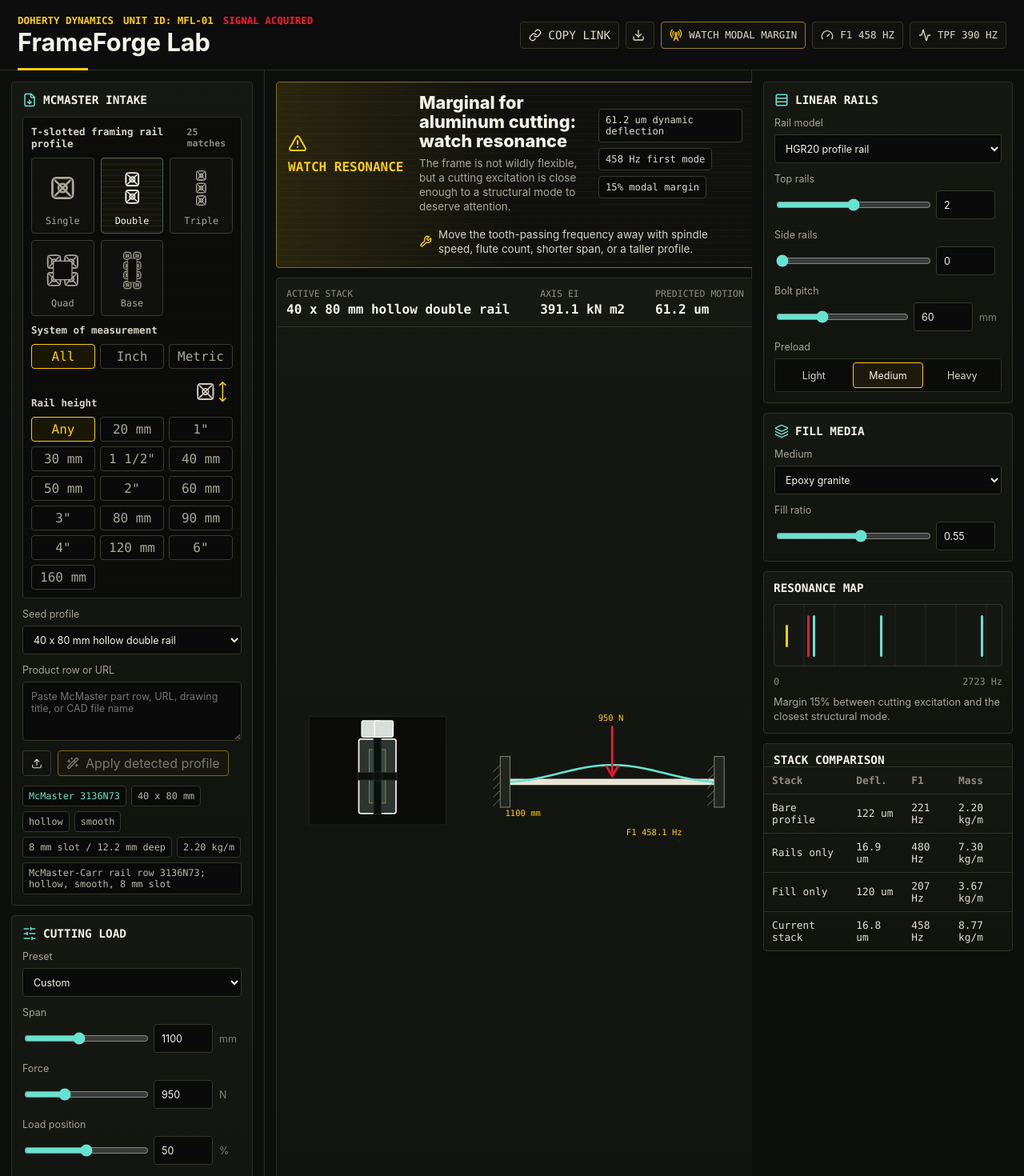
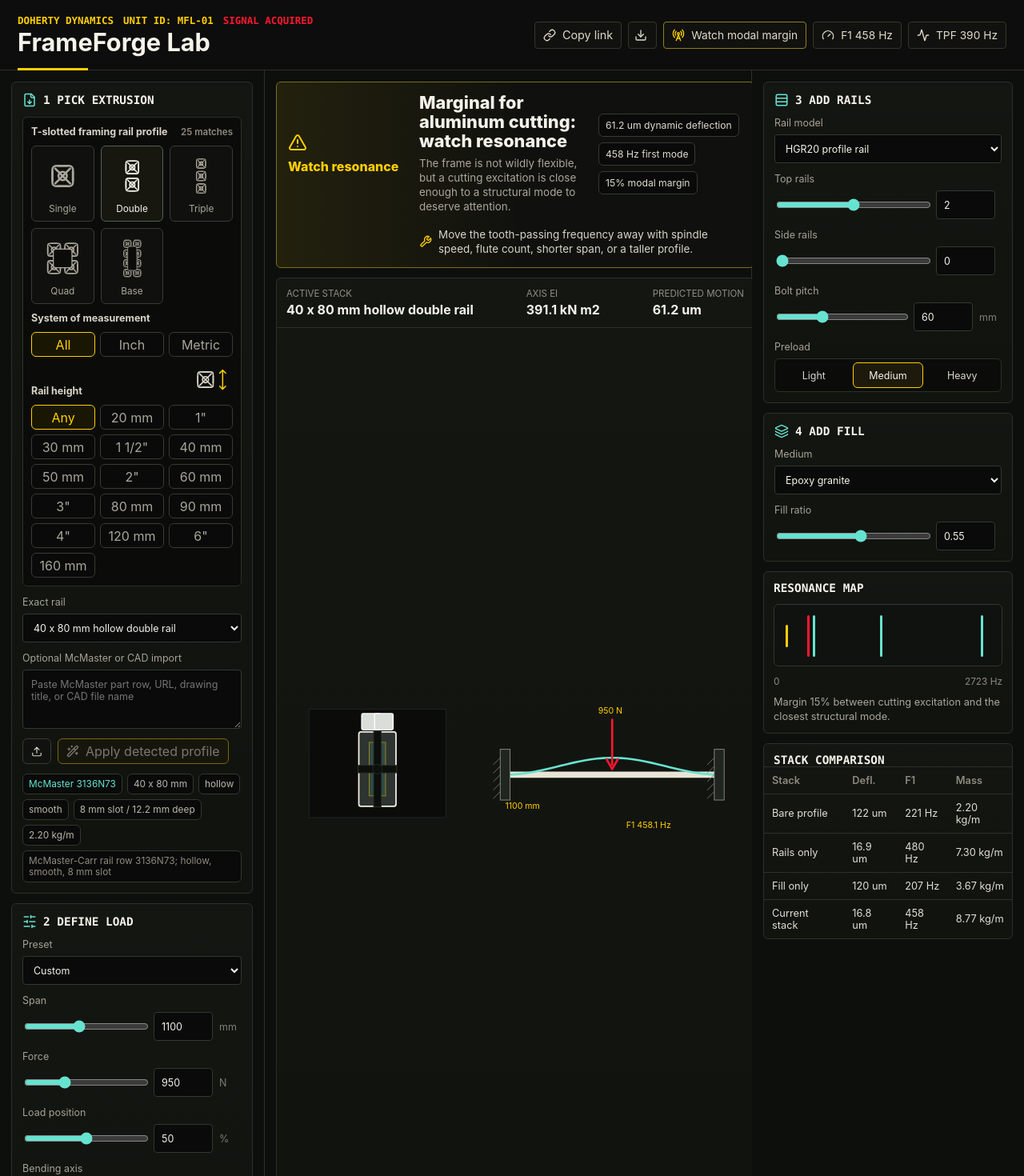
Before and after one commit to seankd3/machine-frame-lab, a React (Vite) app: page / in a window 1280 px wide. Shown: the top 1470 px of the page at 80% size. Built offline with nearby package versions, Linux system fonts and the light colour scheme.

Commit message:
Remove scanline texture from control UI

```diff
--- a/src/components/FillControls.tsx
+++ b/src/components/FillControls.tsx
@@ -13,7 +13,7 @@ export function FillControls({ scenario, onScenarioChange }: FillControlsProps)
     onScenarioChange({ ...scenario, fill: { ...scenario.fill, ...patch } });
 
   return (
-    <PanelSection title="Fill media" icon={<Layers3 size={18} />}>
+    <PanelSection title="4 Add fill" icon={<Layers3 size={18} />}>
       <SelectField
         label="Medium"
         value={scenario.fill.mediumId}
--- a/src/components/ProfileIntake.tsx
+++ b/src/components/ProfileIntake.tsx
@@ -75,7 +75,7 @@ export function ProfileIntake({
   };
 
   return (
-    <PanelSection title="McMaster intake" icon={<FileDown size={18} />}>
+    <PanelSection title="1 Pick extrusion" icon={<FileDown size={18} />}>
       <ProfileVisualPicker
         activeProfile={activeProfile}
         profiles={profiles}
@@ -89,14 +89,14 @@ export function ProfileIntake({
       />
 
       <SelectField
-        label="Seed profile"
+        label="Exact rail"
         value={activeProfile.id}
         options={profileOptions}
         onChange={onProfileChange}
       />
 
       <label className="control-field">
-        <span>Product row or URL</span>
+        <span>Optional McMaster or CAD import</span>
         <textarea
           value={input}
           rows={3}
--- a/src/components/RailControls.tsx
+++ b/src/components/RailControls.tsx
@@ -13,7 +13,7 @@ export function RailControls({ scenario, onScenarioChange }: RailControlsProps)
     onScenarioChange({ ...scenario, rail: { ...scenario.rail, ...patch } });
 
   return (
-    <PanelSection title="Linear rails" icon={<Rows3 size={18} />}>
+    <PanelSection title="3 Add rails" icon={<Rows3 size={18} />}>
       <SelectField
         label="Rail model"
         value={scenario.rail.modelId}
--- a/src/components/ScenarioControls.tsx
+++ b/src/components/ScenarioControls.tsx
@@ -12,7 +12,7 @@ export function ScenarioControls({ scenario, onScenarioChange }: ScenarioControl
   const update = (patch: Partial<MachineScenario>) => onScenarioChange({ ...scenario, ...patch });
 
   return (
-    <PanelSection title="Cutting load" icon={<SlidersHorizontal size={18} />}>
+    <PanelSection title="2 Define load" icon={<SlidersHorizontal size={18} />}>
       <SelectField
         label="Preset"
         value="custom"
--- a/src/styles.css
+++ b/src/styles.css
@@ -33,23 +33,6 @@ body {
     radial-gradient(circle at 52% 0, rgba(255, 207, 0, 0.04), transparent 32%),
     linear-gradient(180deg, rgba(255, 255, 255, 0.025), rgba(255, 255, 255, 0)),
     var(--bg);
-}
-
-body::before {
-  content: "";
-  position: fixed;
-  inset: 0;
-  z-index: 10;
-  pointer-events: none;
-  background: repeating-linear-gradient(
-    180deg,
-    rgba(255, 255, 255, 0.018) 0,
-    rgba(255, 255, 255, 0.018) 1px,
-    transparent 1px,
-    transparent 6px
-  );
-  mix-blend-mode: screen;
-  opacity: 0.18;
 }
 
 button,
@@ -165,9 +148,7 @@ h2 {
   color: #dfd9c8;
   background: #11120f;
   white-space: nowrap;
-  font-family: var(--mono);
-  text-transform: uppercase;
-  font-size: 0.78rem;
+  font-size: 0.86rem;
 }
 
 .share-button {
@@ -255,9 +236,9 @@ h2 {
 .resonance-map,
 .comparison-table {
   border: 1px solid var(--line);
-  border-radius: 4px;
+  border-radius: 6px;
   background:
-    linear-gradient(180deg, rgba(255, 255, 255, 0.018), transparent),
+    linear-gradient(180deg, rgba(255, 255, 255, 0.012), transparent),
     var(--panel);
 }
 
@@ -343,7 +324,7 @@ input[type="range"] {
   gap: 4px;
   padding: 4px;
   border: 1px solid var(--line);
-  border-radius: 4px;
+  border-radius: 6px;
   background: #0b0c0a;
 }
 
@@ -352,7 +333,7 @@ input[type="range"] {
 .icon-button {
   min-height: 32px;
   border: 1px solid transparent;
-  border-radius: 4px;
+  border-radius: 6px;
   color: #d9d5ca;
   background: transparent;
 }
@@ -401,16 +382,20 @@ input[type="range"] {
 .evidence-list span {
   padding: 5px 7px;
   border: 1px solid #34362f;
-  border-radius: 4px;
+  border-radius: 6px;
   color: #bbb7aa;
   background: #090a09;
-  font-family: var(--mono);
   font-size: 0.74rem;
 }
 
 .source-stack a {
   color: var(--cyan);
   text-decoration: none;
+}
+
+.source-stack span:last-child {
+  flex-basis: 100%;
+  color: #8f8a7e;
 }
 
 .evidence-list span {
@@ -422,7 +407,7 @@ input[type="range"] {
   gap: 10px;
   padding: 10px;
   border: 1px solid var(--line);
-  border-radius: 4px;
+  border-radius: 6px;
   background: #0b0c0a;
 }
 
@@ -432,7 +417,6 @@ input[type="range"] {
   justify-content: space-between;
   gap: 8px;
   color: #d8d4c7;
-  font-family: var(--mono);
   font-size: 0.78rem;
   font-weight: 700;
 }
@@ -457,7 +441,7 @@ input[type="range"] {
   gap: 5px;
   padding: 8px 5px;
   border: 1px solid #393b33;
-  border-radius: 4px;
+  border-radius: 6px;
   color: #aaa69a;
   background: #10110e;
 }
@@ -466,15 +450,7 @@ input[type="range"] {
 .shape-tile.hinted {
   border-color: var(--terminal);
   color: var(--text);
-  background:
-    repeating-linear-gradient(
-      180deg,
-      rgba(255, 207, 0, 0.08) 0,
-      rgba(255, 207, 0, 0.08) 1px,
-      transparent 1px,
-      transparent 7px
-    ),
-    #12130f;
+  background: #17170f;
 }
 
 .shape-tile.hinted:not(.active) {
@@ -483,7 +459,6 @@ input[type="range"] {
 
 .shape-tile span {
   font-size: 0.74rem;
-  font-family: var(--mono);
 }
 
 .profile-glyph {
@@ -528,10 +503,9 @@ input[type="range"] {
 .height-chip-grid button {
   min-height: 31px;
   border: 1px solid #393b33;
-  border-radius: 4px;
+  border-radius: 6px;
   color: #aaa69a;
   background: #090a09;
-  font-family: var(--mono);
 }
 
 .system-toggle button.active,
@@ -577,14 +551,7 @@ input[type="range"] {
   align-items: center;
   border-color: color-mix(in srgb, var(--verdict), var(--line) 62%);
   background:
-    repeating-linear-gradient(
-      180deg,
-      rgba(255, 255, 255, 0.022) 0,
-      rgba(255, 255, 255, 0.022) 1px,
-      transparent 1px,
-      transparent 8px
-    ),
-    linear-gradient(90deg, color-mix(in srgb, var(--verdict), transparent 89%), transparent 48%),
+    linear-gradient(90deg, color-mix(in srgb, var(--verdict), transparent 92%), transparent 52%),
     #10110e;
 }
 
@@ -604,9 +571,7 @@ input[type="range"] {
   display: grid;
   gap: 8px;
   color: var(--verdict);
-  font-family: var(--mono);
   font-weight: 800;
-  text-transform: uppercase;
 }
 
 .verdict-mark span {
@@ -641,10 +606,9 @@ input[type="range"] {
 .verdict-reasons span {
   padding: 6px 8px;
   border: 1px solid #383a32;
-  border-radius: 4px;
+  border-radius: 6px;
   color: #dfdbce;
   background: #090a09;
-  font-family: var(--mono);
   font-size: 0.76rem;
 }
 
@@ -677,7 +641,6 @@ input[type="range"] {
   border-bottom: 0;
   color: #aaa69a;
   font-size: 0.8rem;
-  font-family: var(--mono);
 }
 
 .stage-toolbar div {
@@ -687,14 +650,12 @@ input[type="range"] {
 
 .stage-toolbar span {
   color: #918d82;
-  font-family: var(--mono);
   font-size: 0.72rem;
   text-transform: uppercase;
 }
 
 .stage-toolbar strong {
   color: var(--text);
-  font-family: var(--mono);
 }
 
 .visual-layout {
@@ -798,7 +759,6 @@ input[type="range"] {
 
 .beam-diagram text {
   fill: var(--terminal);
-  font-family: var(--mono);
   font-size: 12px;
 }
 
@@ -824,14 +784,12 @@ input[type="range"] {
 .kpi-card small {
   display: block;
   color: #aaa69a;
-  font-family: var(--mono);
   font-size: 0.76rem;
 }
 
 .kpi-card strong {
   display: block;
   margin: 7px 0 4px;
-  font-family: var(--mono);
   font-size: clamp(1.2rem, 2.2vw, 1.65rem);
   line-height: 1;
 }
@@ -854,13 +812,11 @@ input[type="range"] {
 .mode-strip span {
   display: block;
   color: #aaa69a;
-  font-family: var(--mono);
   font-size: 0.78rem;
 }
 
 .mode-strip strong {
   color: var(--text);
-  font-family: var(--mono);
 }
 
 .mode-strip line {
@@ -883,15 +839,8 @@ input[type="range"] {
   height: 78px;
   margin: 12px;
   border: 1px solid #33352d;
-  border-radius: 4px;
-  background:
-    repeating-linear-gradient(
-      90deg,
-      #151713 0,
-      #151713 36px,
-      #1d1f1a 36px,
-      #1d1f1a 38px
-    );
+  border-radius: 6px;
+  background: #10120f;
 }
 
 .mode-marker,
@@ -922,7 +871,6 @@ input[type="range"] {
   justify-content: space-between;
   padding: 0 12px 10px;
   color: #8f8a7e;
-  font-family: var(--mono);
   font-size: 0.74rem;
 }
 
@@ -936,7 +884,6 @@ input[type="range"] {
 .comparison-table table {
   width: 100%;
   border-collapse: collapse;
-  font-family: var(--mono);
   font-size: 0.8rem;
 }
 
@@ -969,7 +916,6 @@ input[type="range"] {
   border-top: 1px solid var(--line);
   background: #0c0d0c;
   color: #aaa69a;
-  font-family: var(--mono);
   font-size: 0.82rem;
 }
 
```
Also changed, not shown: 5 other files (tests, documents, lock files or other folders).
